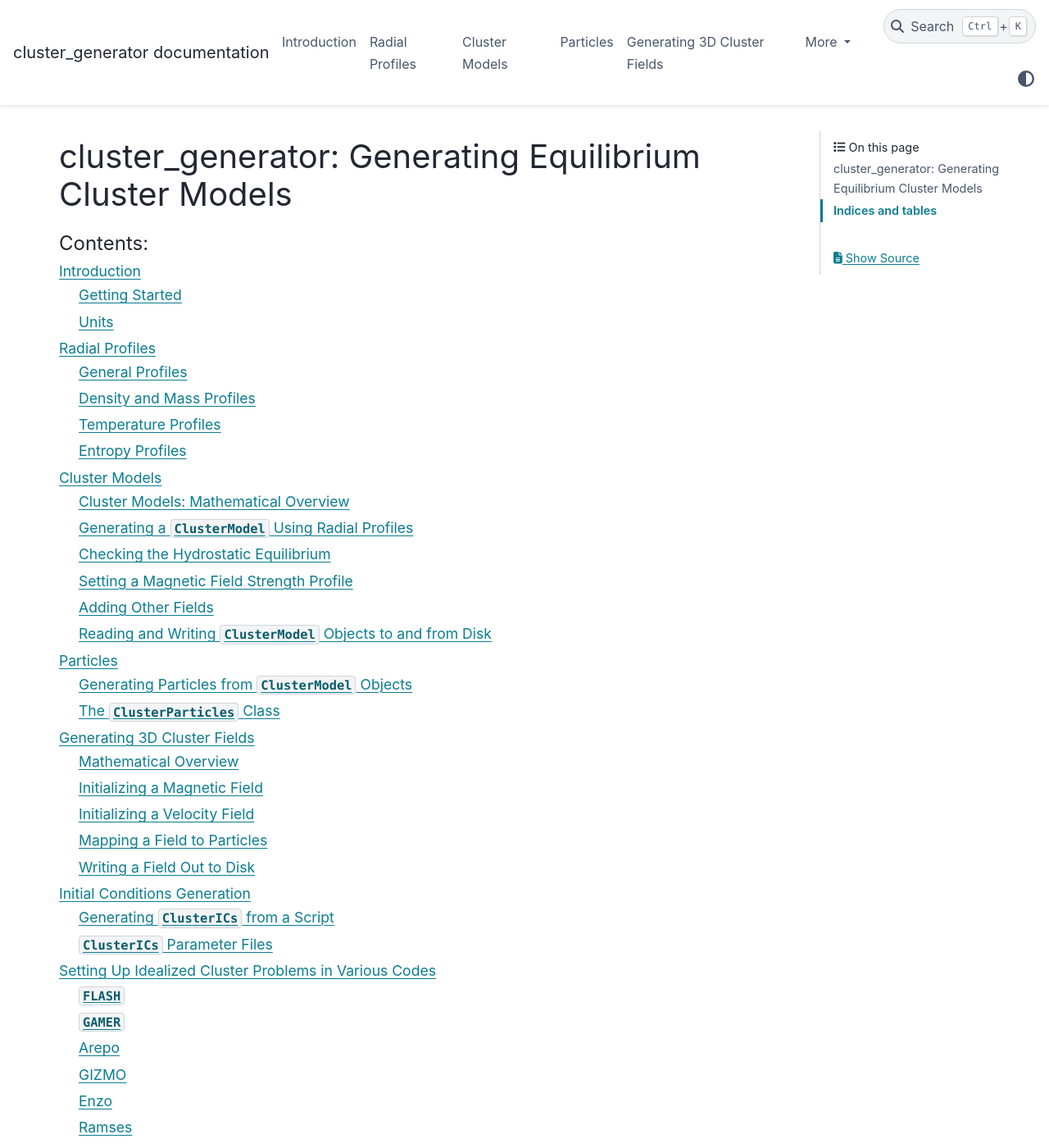
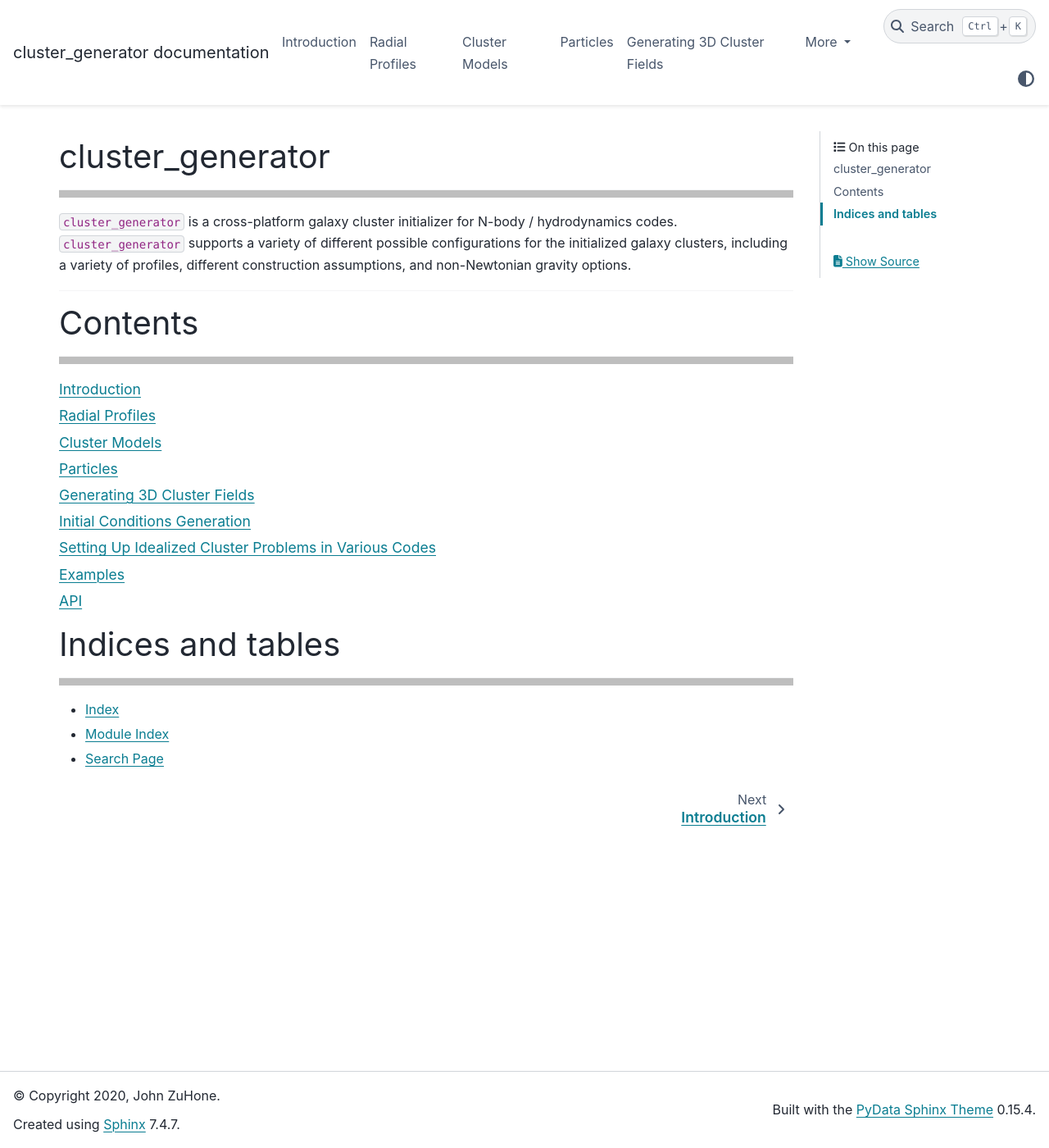
Before and after one commit to jzuhone/equilibrate, a Sphinx documentation site: the page built from doc/source/index.rst, in a window 1280 px wide and 1400 px high. Shown: the whole window at 82% size. Built offline with Sphinx 7.4.7 and the PyData theme 0.15.4, drawn with Linux system fonts in a browser that asks for light colours.

Commit message:
working on CL/CI

```diff
--- a/doc/source/index.rst
+++ b/doc/source/index.rst
@@ -3,12 +3,30 @@
    You can adapt this file completely to your liking, but it should at least
    contain the root `toctree` directive.
 
-cluster_generator: Generating Equilibrium Cluster Models
-============================================================
+cluster_generator
+=================
+
+.. raw:: html
+
+   <hr style="height:10px;background-color:black">
+
+``cluster_generator`` is a cross-platform galaxy cluster initializer for N-body / hydrodynamics codes. ``cluster_generator`` supports
+a variety of different possible configurations for the initialized galaxy clusters, including a variety of profiles, different construction
+assumptions, and non-Newtonian gravity options.
+
+
+.. raw:: html
+
+   <hr style="color:black">
+
+Contents
+========
+.. raw:: html
+
+   <hr style="height:10px;background-color:black">
 
 .. toctree::
-   :maxdepth: 2
-   :caption: Contents:
+   :maxdepth: 1
 
    introduction
    radial_profiles
@@ -23,6 +41,11 @@ cluster_generator: Generating Equilibrium Cluster Models
 Indices and tables
 ==================
 
+.. raw:: html
+
+   <hr style="height:10px;background-color:black">
+
+
 * :ref:`genindex`
 * :ref:`modindex`
 * :ref:`search`
```
Also changed, not shown: README.md (+16 -1 lines), 1 other file.
